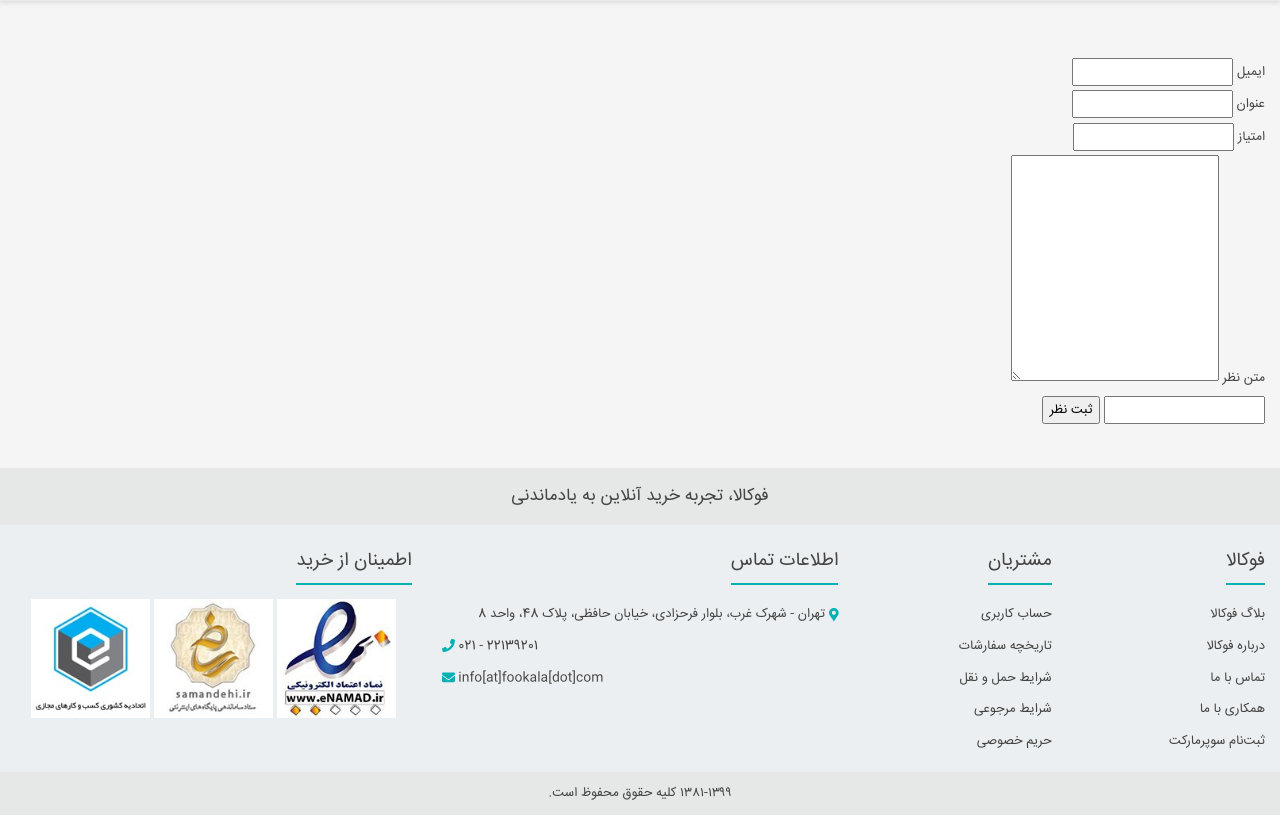
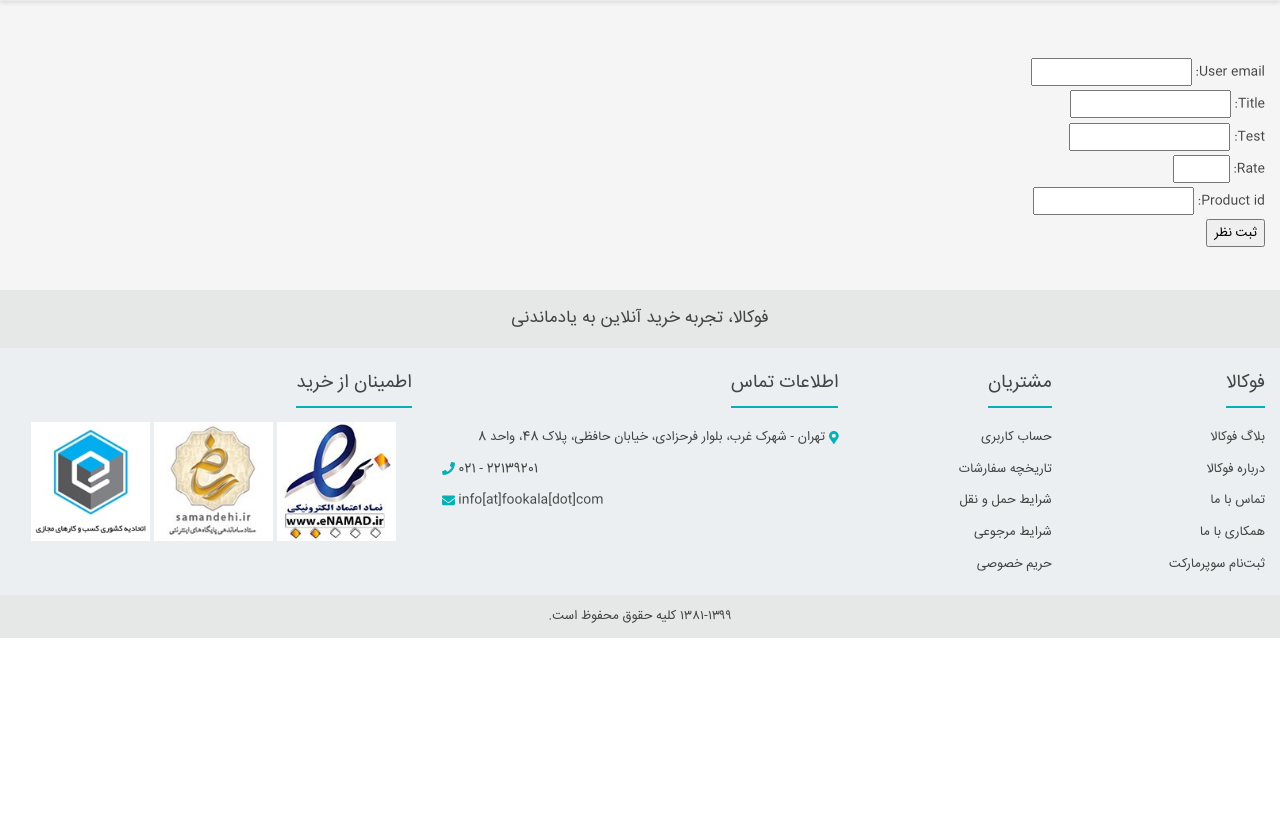
Before and after one commit to Mohammadalijafari/Digikala, a Django app: template products/templates/products/product_detail.html in a window 1280 px wide. Shown: the part 489-1304 px from the top of the page. After the commit the page ends 1127 px from the top, so only its background shows below. Run offline with Django 5.2, Linux system fonts and the light colour scheme; the template is opened without the code that fills it: values that come from a table or form of the project are taken from there, others are empty; some libraries are stand-ins or nearby versions.

Commit message:
Add ProductCommentForm

```diff
--- /dev/null
+++ b/products/forms.py
@@ -0,0 +1,9 @@
+from django import forms
+
+
+class ProductCommentForm(forms.Form):
+    user_email = forms.EmailField(required=True)
+    title = forms.CharField(max_length=150)
+    test = forms.CharField(required=True)
+    rate = forms.IntegerField(max_value=5, min_value=1)
+    product_id = forms.IntegerField()
--- a/products/templates/products/product_detail.html
+++ b/products/templates/products/product_detail.html
@@ -79,25 +79,9 @@
         <div id="product-comments" class="col-12">
             <div class="row">
                 <div class="col-12">
-                    <form action={% url 'products:create_comment' product.id %} method="post">
+                    <form method="post">
                         {% csrf_token %}
-                        <div>
-                            <label for="email_input">ایمیل</label>
-                            <input id="email_input" type="email" name="user_email" required>
-                        </div>
-                        <div>
-                            <label for="comment_title">عنوان</label>
-                            <input id="comment_title" type="text" name="title">
-                        </div>
-                        <div>
-                            <label for="comment_rate">امتیاز</label>
-                            <input id="comment_rate" type="number" name="rate">
-                        </div>
-                        <div>
-                            <label for="comment_text">متن نظر</label>
-                            <textarea name="text" id="comment_text" cols="30" rows="10"></textarea>
-                        </div>
-                        <input type="number" name="product_id" value={{ product.id }} hidden>
+                        {{ form }}
                         <input type="submit" value="ثبت نظر">
                     </form>
                 </div>
```
Also changed, not shown: products/views.py (+13 -2 lines).
